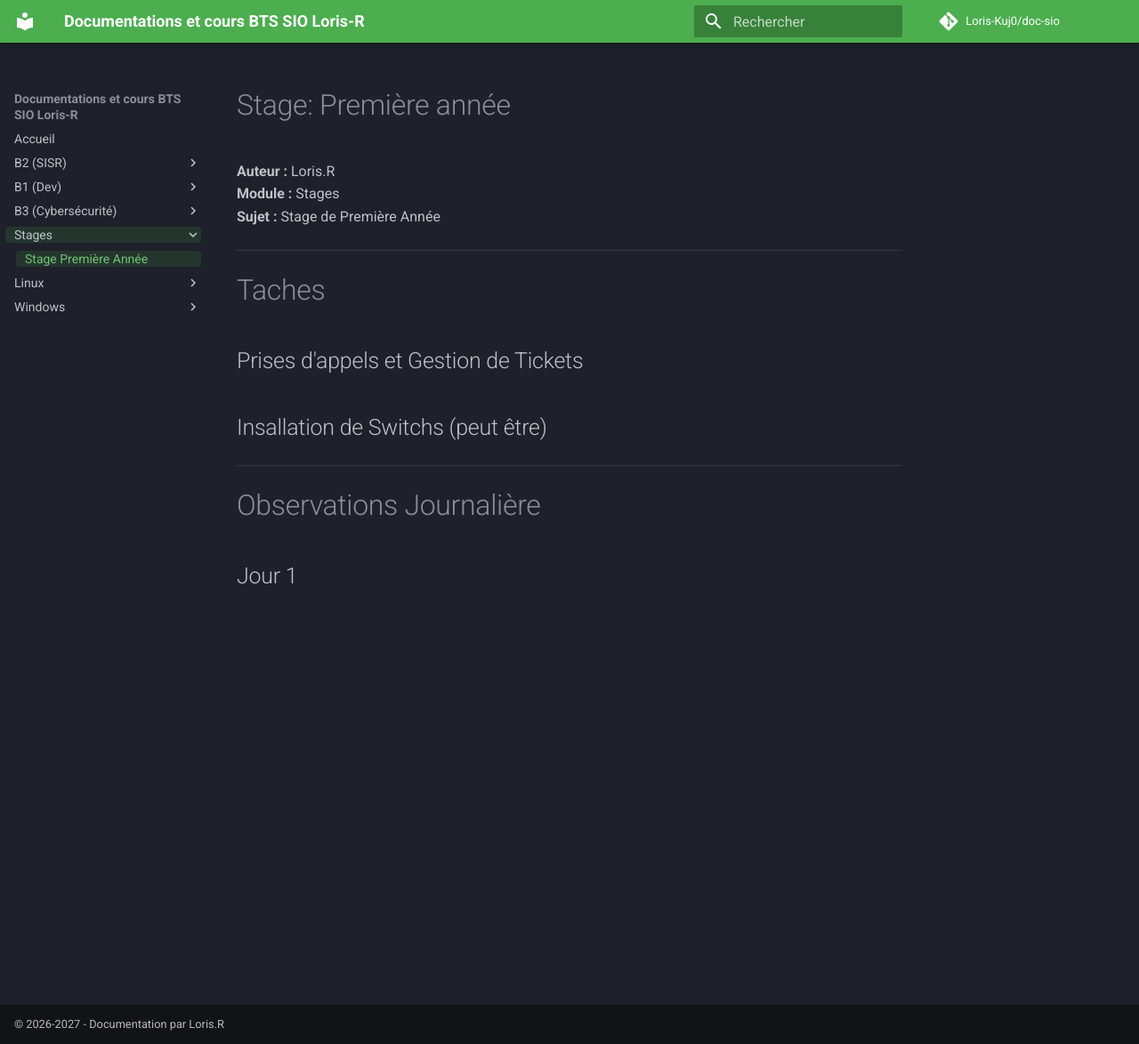
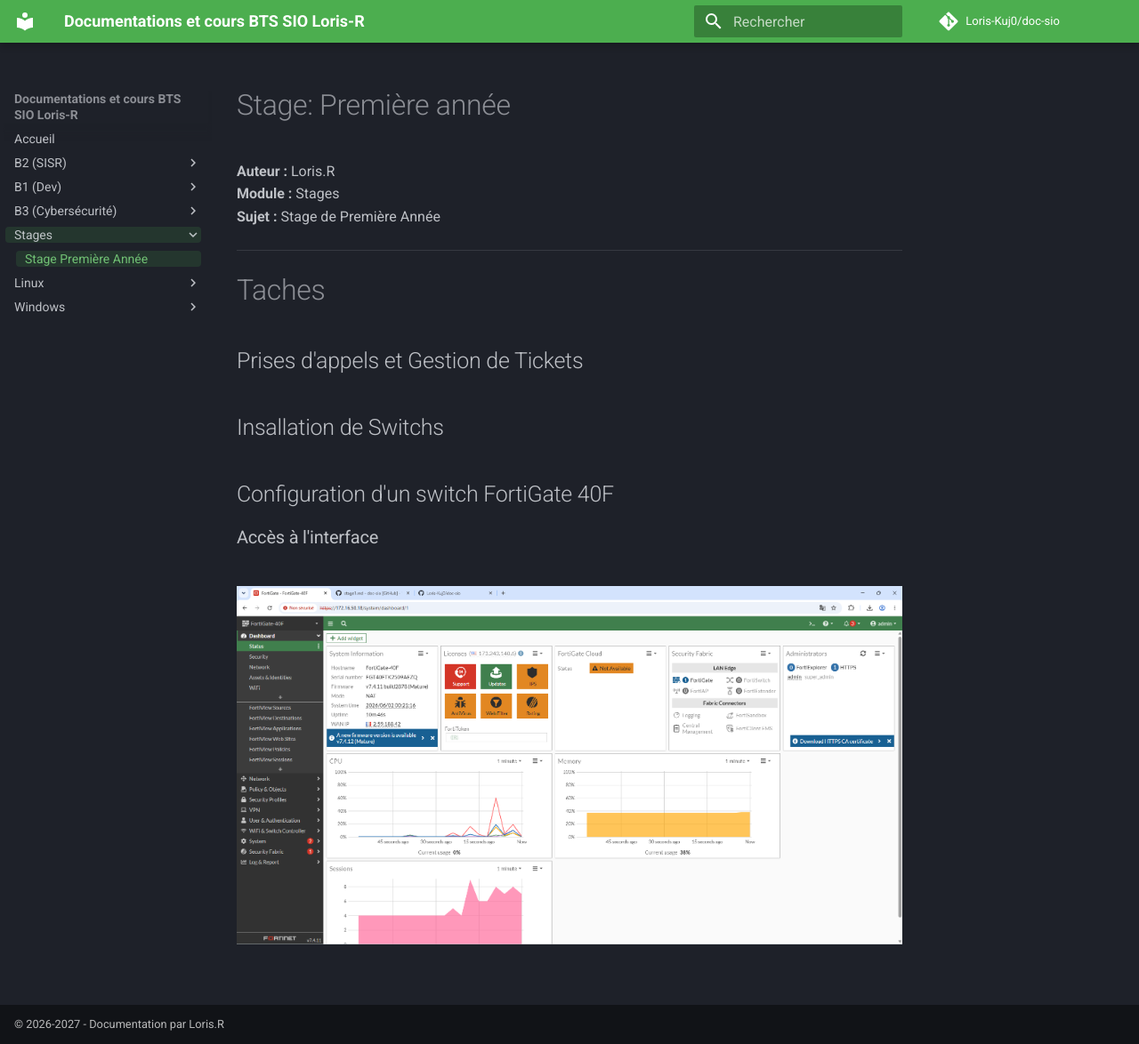
Before and after one commit to Loris-Kuj0/doc-sio, an MkDocs documentation site: the page built from docs/stage1.md, in a window 1280 px wide and 1174 px high. Shown: the whole window at 89% size. Built offline with MkDocs 1.6.1 and Material for MkDocs 9.7.7, drawn with Linux system fonts in a browser that asks for light colours; comment, search, counter and statistics services are not loaded.

Commit message:
Switch forti

```diff
--- a/docs/stage1.md
+++ b/docs/stage1.md
@@ -10,10 +10,11 @@
 
 ## Prises d'appels et Gestion de Tickets
 
-## Insallation de Switchs (peut être)
+## Insallation de Switchs
 
+## Configuration d'un switch FortiGate 40F
+
+### Accès à l'interface
+
+![Interface de configuration du switch](../images/forti1.png)
 ---
-
-# Observations Journalière
-
-## Jour 1
```
Also changed, not shown: docs/images/Forti1.png (added).
